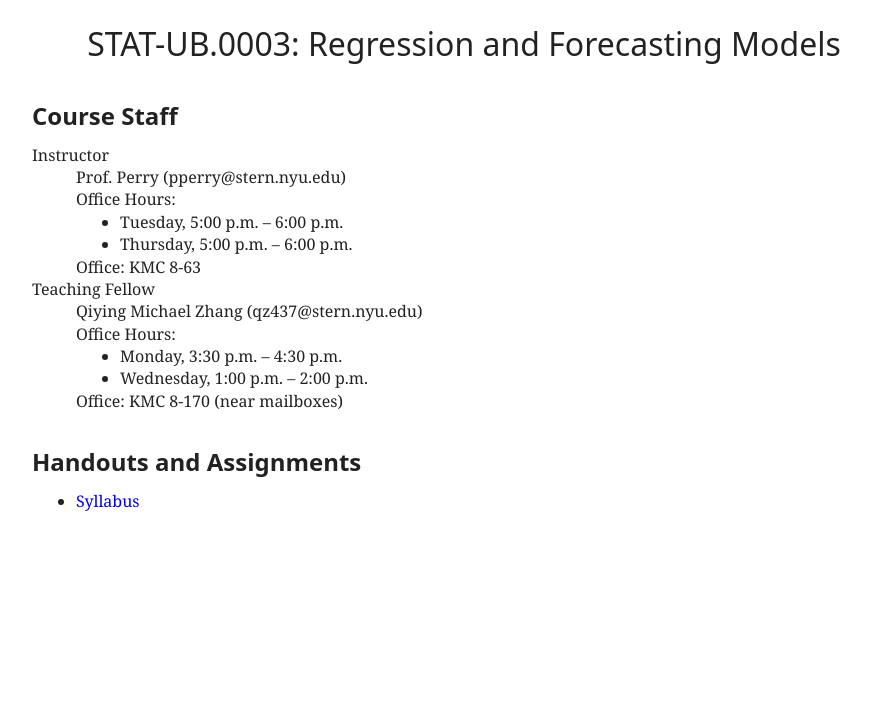
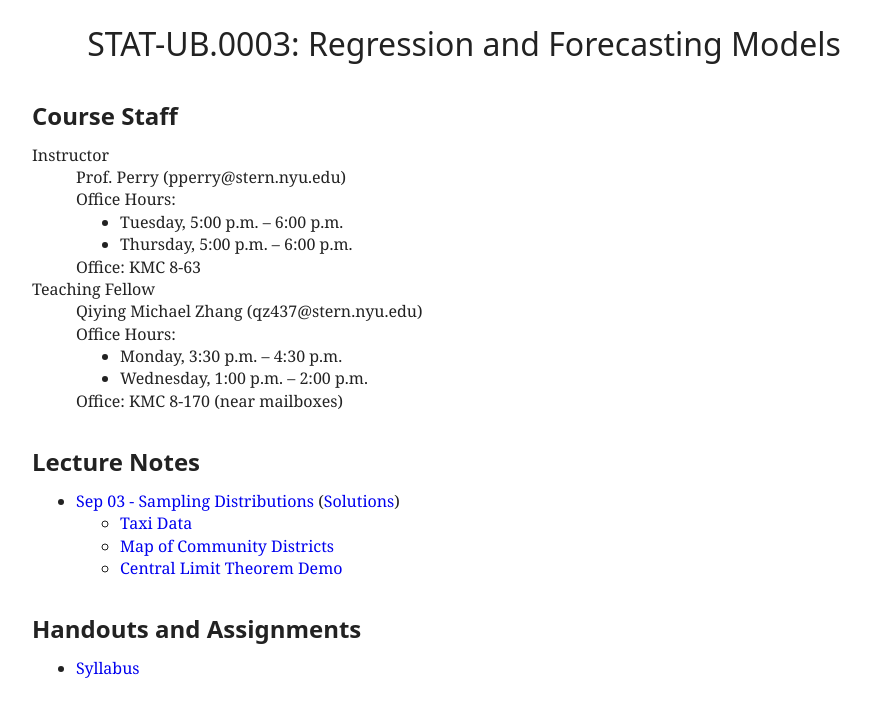
Before and after one commit to patperry/patperry.github.com, a Jekyll site: the page built from course/ub0003/index.html, in a window 1280 px wide. Shown: the top 717 px of the page, without its empty margins (176-1047 px from the left). Built offline with Jekyll 4.4.1, drawn with Linux system fonts in a browser that asks for light colours.

Commit message:
add sampling lecture notes

```diff
--- a/course/ub0003/index.html
+++ b/course/ub0003/index.html
@@ -31,13 +31,16 @@
 </dl>
 
 
-<!--
 <h2>Lecture Notes</h2>
 <ul>
-  <li><a href="lecture/sampling.pdf">Sep 22 (1) - Sampling / Descriptive Statistics 1</a>
-    (<a href="lecture/sampling-sol.pdf">Solutions</a>)
+  <li><a href="lecture/sample.pdf">Sep 03 - Sampling Distributions</a>
+    (<a href="lecture/sample-sol.pdf">Solutions</a>)
+    <ul>
+      <li><a href="http://chriswhong.com/open-data/foil_nyc_taxi/">Taxi Data</a>
+      <li><a href="http://www.nyc.gov/html/dcp/html/neigh_info/nhmap.shtml">Map of Community Districts</a>
+      <li><a href="http://onlinestatbook.com/stat_sim/sampling_dist/">Central Limit Theorem Demo</a>
+    </ul>
 </ul>
--->
 
 
 <!--
```
Also changed, not shown: 2 other files.
